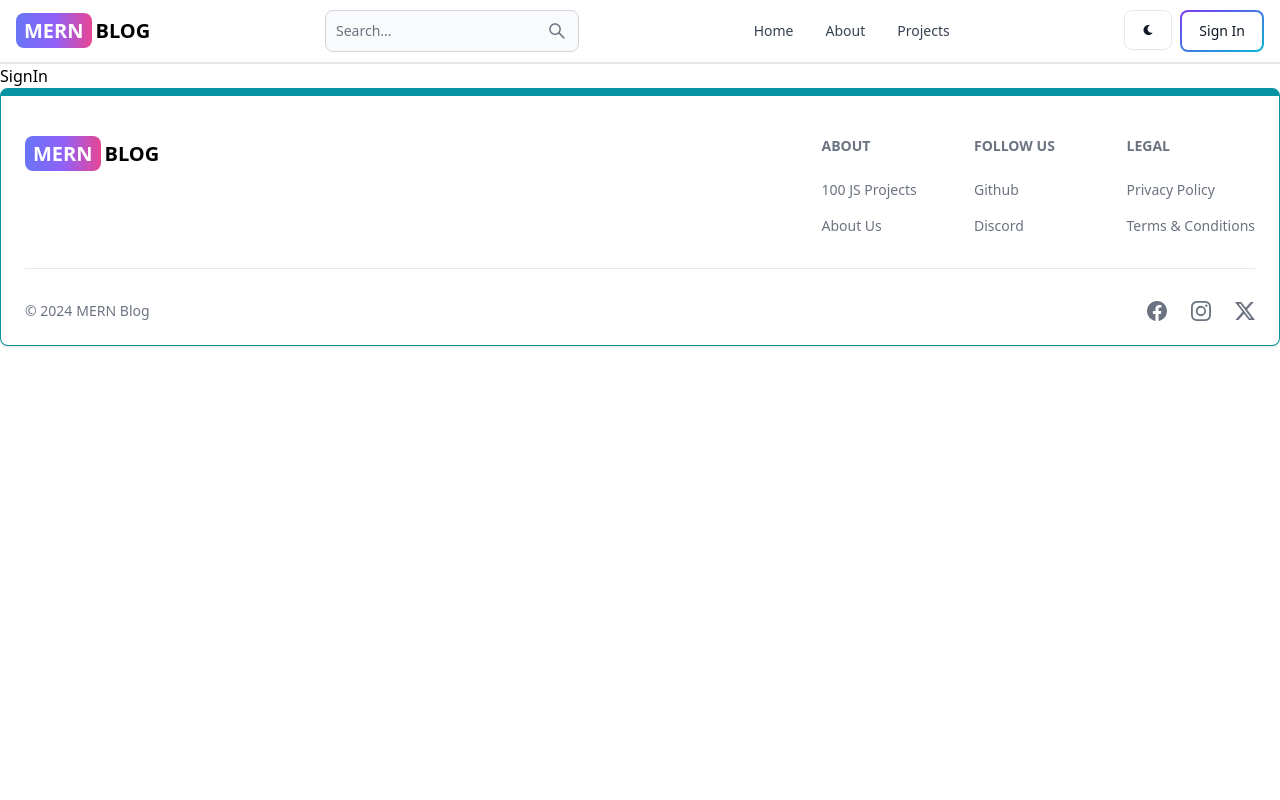
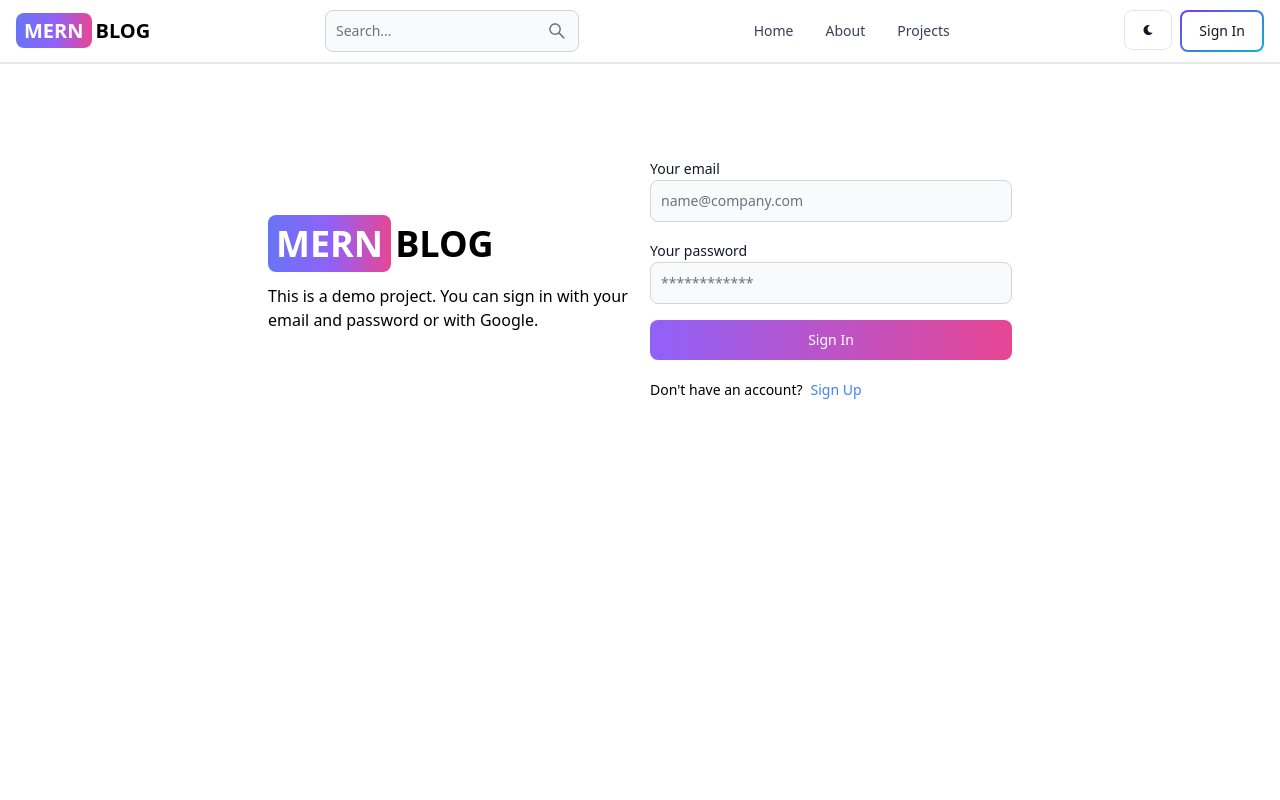
Before and after one commit to CMS-Sarge/mern-blog, a React (Vite) app in the folder client/: page /login in a window 1280 px wide. Shown: the top 800 px of the page. Built offline with nearby package versions, Linux system fonts and the light colour scheme.

Commit message:
complete login page functionality

```diff
--- a/client/src/pages/SignIn.jsx
+++ b/client/src/pages/SignIn.jsx
@@ -1,3 +1,106 @@
+import { Alert, Button, Label, Spinner, TextInput } from "flowbite-react";
+import { useState } from "react";
+import { Link, useNavigate } from "react-router-dom";
+
 export default function SignIn() {
-	return <div>SignIn</div>;
+	const [formData, setFormData] = useState({});
+	const [errorMessage, setErrorMessage] = useState(null);
+	const [loading, setLoading] = useState(false);
+	const navigate = useNavigate();
+	const handleChange = (e) => {
+		setFormData({ ...formData, [e.target.id]: e.target.value.trim() });
+	};
+	const handleSubmit = async (e) => {
+		e.preventDefault();
+		if (!formData.email || !formData.password) {
+			return setErrorMessage("Please fill out all fields.");
+		}
+		try {
+			setLoading(true);
+			setErrorMessage(null);
+			const res = await fetch("/api/auth/login", {
+				method: "POST",
+				headers: {
+					"Content-Type": "application/json",
+				},
+				body: JSON.stringify(formData),
+			});
+			const data = await res.json();
+			if (data.success === false) {
+				return setErrorMessage(data.message);
+			}
+			setLoading(false);
+			if (res.ok) {
+				navigate("/");
+			}
+		} catch (err) {
+			setErrorMessage(err.message);
+			setLoading(false);
+		}
+	};
+	return (
+		<div className="min-h-screen mt-20">
+			<div className="flex p-3 max-w-3xl mx-auto flex-col md:flex-row md:items-center gap-5">
+				<div className="flex-1">
+					<Link to={"/"} className="font-bold dark:text-white text-4xl">
+						<span className="px-2 py-1 mr-1 bg-gradient-to-r from-indigo-500 via-purple-500 to-pink-500 rounded-lg text-white">
+							MERN
+						</span>
+						BLOG
+					</Link>
+					<p className="mt-5 text-md">
+						This is a demo project. You can sign in with your email and password
+						or with Google.
+					</p>
+				</div>
+				<div className="flex-1">
+					<form className="flex flex-col gap-4" onSubmit={handleSubmit}>
+						<div>
+							<Label value="Your email" />
+							<TextInput
+								type="email"
+								placeholder="name@company.com"
+								id="email"
+								onChange={handleChange}
+							/>
+						</div>
+						<div>
+							<Label value="Your password" />
+							<TextInput
+								type="password"
+								placeholder="************"
+								id="password"
+								onChange={handleChange}
+							/>
+						</div>
+						<Button
+							gradientDuoTone="purpleToPink"
+							type="submit"
+							disabled={loading}
+						>
+							{loading ? (
+								<>
+									<Spinner size="sm" />
+									<span className="pl-3">Loading...</span>
+								</>
+							) : (
+								"Sign In"
+							)}
+						</Button>
+					</form>
+					<div className="flex gap-2 text-sm mt-5">
+						<span>Don&apos;t have an account?</span>
+						<Link to="/register" className="text-blue-500">
+							Sign Up
+						</Link>
+					</div>
+					{errorMessage && (
+						<Alert className="mt-5" color="failure">
+							{errorMessage}
+						</Alert>
+					)}
+				</div>
+			</div>
+		</div>
+	);
 }
```
